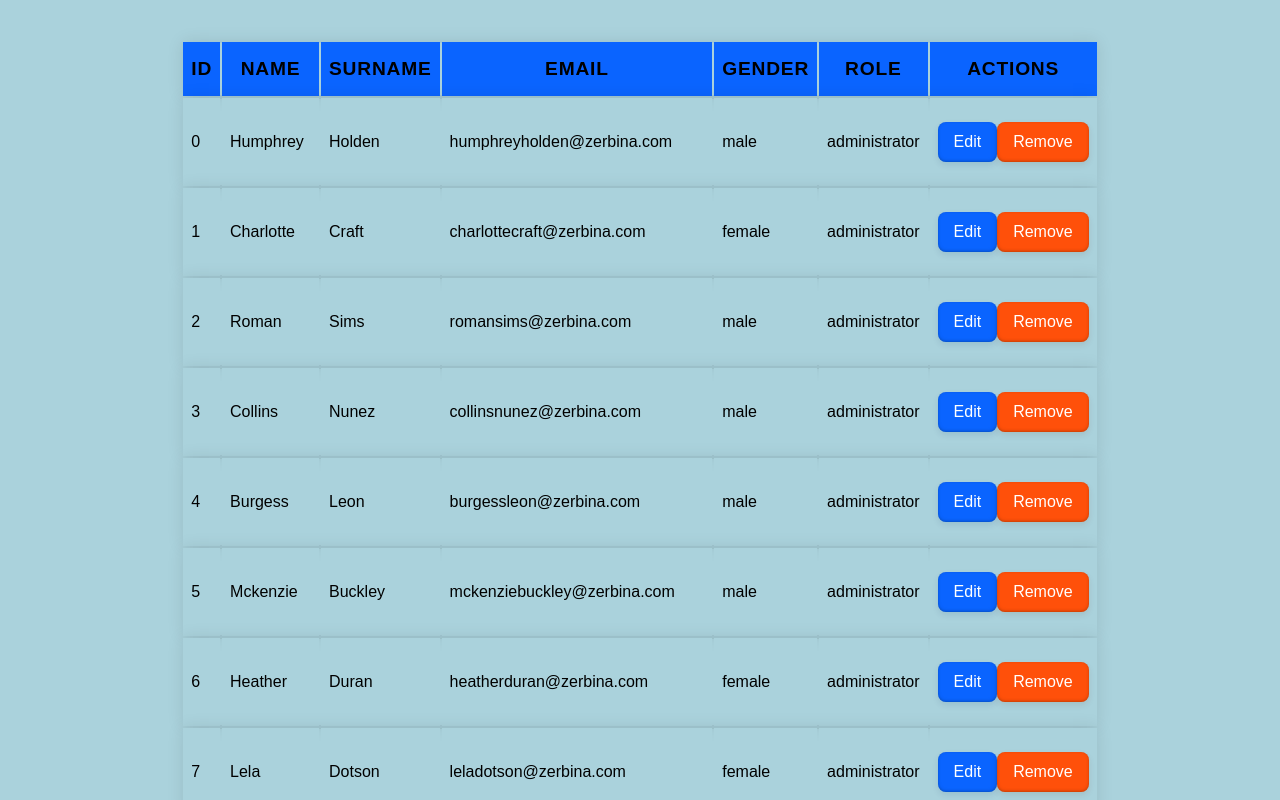
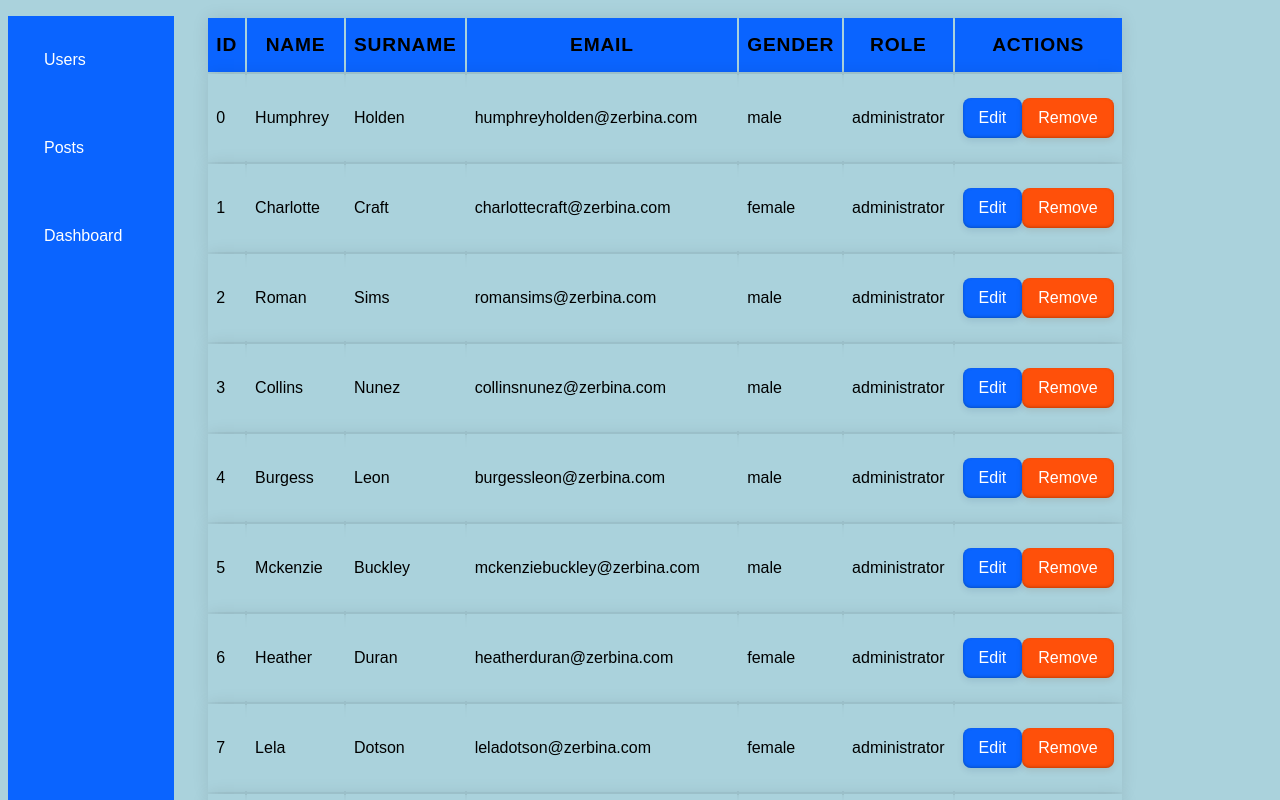
Before and after one commit to kad200/dashboard, a React (Create React App) app: page / in a window 1280 px wide. Shown: the top 800 px of the page. Built offline with nearby package versions, Linux system fonts and the light colour scheme; data requests are answered from the project's data file.

Commit message:
Sidebar added

```diff
--- a/public/index.html
+++ b/public/index.html
@@ -11,6 +11,7 @@
     />
     <link rel="apple-touch-icon" href="%PUBLIC_URL%/logo192.png" />
     <link rel="manifest" href="%PUBLIC_URL%/manifest.json" />
+    <link href='https://css.gg/screen.css' rel='stylesheet' />
     <title>React App</title>
   </head>
   <body>
--- a/src/App.tsx
+++ b/src/App.tsx
@@ -1,5 +1,6 @@
 import { BrowserRouter as Router, Routes, Route } from "react-router-dom";
 import { ProtectedRoutes, PublicRoutes } from "./components/RouteTypes";
+import Sidebar from "./components/Sidebar/Sidebar";
 import LoginPage from "./features/auth/LoginPage";
 import RegisterPage from "./features/auth/RegisterPage";
 import UsersPage from "./features/users/pages/UsersPage";
@@ -8,11 +9,11 @@ const App = () => {
   return (
     <div className="App">
       <Router>
+        <Sidebar />
         <Routes>
-          <Route element={<ProtectedRoutes />}>
-          </Route>
+          <Route element={<ProtectedRoutes />}></Route>
           <Route element={<PublicRoutes />}>
-          <Route path="/" element={<UsersPage />} />
+            <Route path="/" element={<UsersPage />} />
 
             <Route path="/login" element={<LoginPage />} />
             <Route path="/register" element={<RegisterPage />} />
--- /dev/null
+++ b/src/components/Sidebar/Sidebar.scss
@@ -0,0 +1,28 @@
+@import "../../styles/variables.scss";
+
+.sidebar {
+    z-index: 1;
+  height: 100vh;
+  background-color: $primary-color;
+  display: flex;
+  justify-content: start;
+  flex-direction: column;
+
+  &__link-item {
+    text-decoration: none;
+    display: flex;
+    align-items: center;
+    height: 3.5rem;
+    padding: 1rem 1.25rem;
+    margin-right: 2rem;
+    &:hover {
+      background-color: #ffffff;
+      opacity: 0.6;
+      color: $primary-color;
+      width: 100%;
+      text-align: center;
+      border-radius: 5px;
+      margin: 0 1rem;
+    }
+  }
+}
--- /dev/null
+++ b/src/components/Sidebar/Sidebar.tsx
@@ -0,0 +1,24 @@
+import React from 'react'
+import { Link } from 'react-router-dom'
+
+import "./Sidebar.scss";
+import SidebarItem from './SidebarItem'
+
+const Sidebar: React.FC = () => {
+  return(
+<div className='sidebar'>
+{SidebarItem.map((item, index) => {
+    return (
+        <>
+            <Link className='sidebar__link-item' key={item.title} to={item.path}>
+                {item.icon}
+                <span style={{marginLeft: '1rem'}}>{item.title}</span>
+            </Link>
+        </>
+    )
+})}
+</div>
+  )
+}
+
+export default Sidebar
--- /dev/null
+++ b/src/components/Sidebar/SidebarItem.tsx
@@ -0,0 +1,21 @@
+import React from 'react'
+
+const SidebarItem = [
+    {
+        title: 'Users',
+        path: '/',
+        icon: <i className="gg-screen" />
+    },
+    {
+        title: 'Posts',
+        path: '/',
+        icon: <i className="gg-screen" />
+    },
+    {
+        title: 'Dashboard',
+        path: '/',
+        icon: <i className="gg-screen" />
+    }
+]
+
+export default SidebarItem
--- a/src/components/Table/Table.scss
+++ b/src/components/Table/Table.scss
@@ -1,8 +1,9 @@
 @import "../../styles/variables.scss";
 
 table {
+  display:table-column-group;
   border-radius: 0.2rem;
-  padding: 1.5rem 2rem;
+  padding: 0 2rem;
   margin-bottom: 1.5rem;
   th {
     background-color: $primary-color;
--- a/src/styles/index.scss
+++ b/src/styles/index.scss
@@ -12,9 +12,9 @@ body {
 
 .App {
   display: flex;
-  flex-direction: column;
-  justify-content: center;
-  align-items: center;
+  flex-direction:row;
+  justify-content:flex-start;
+  align-items:flex-start;
   min-height: 100vh;
   padding: 1rem 0.5rem;
 }
```
